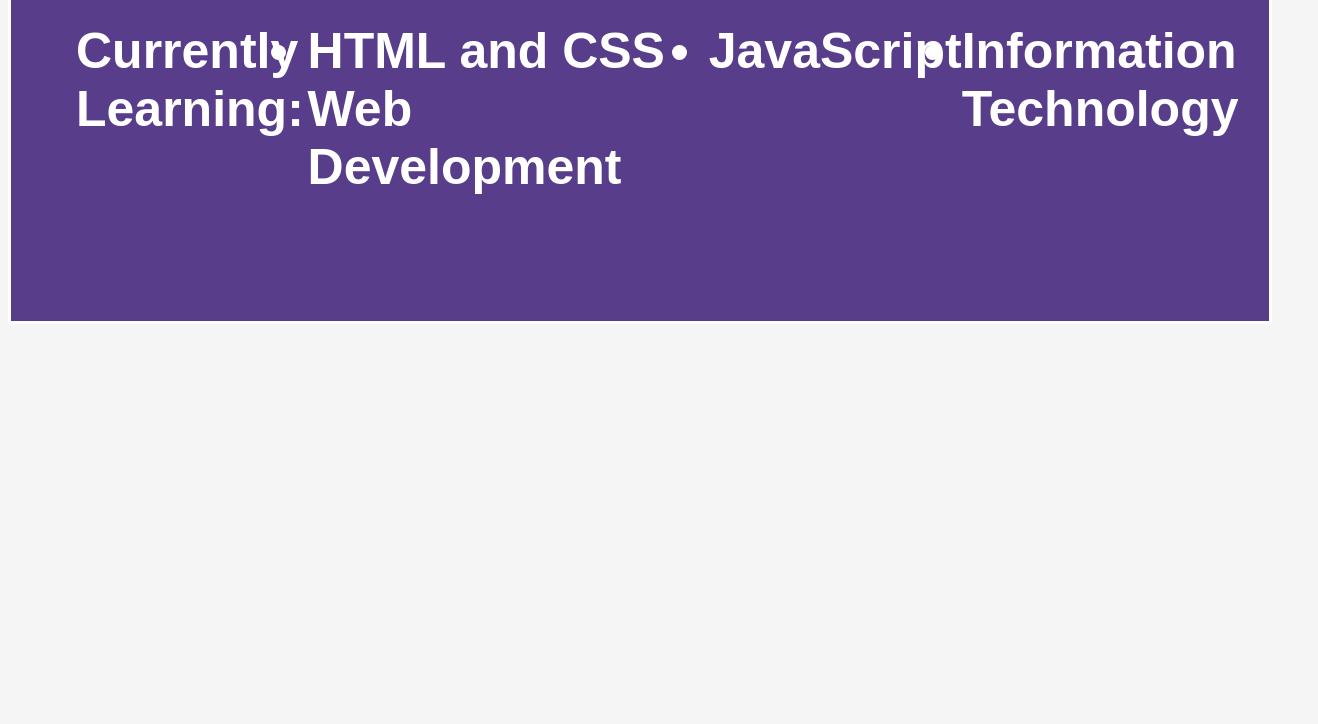
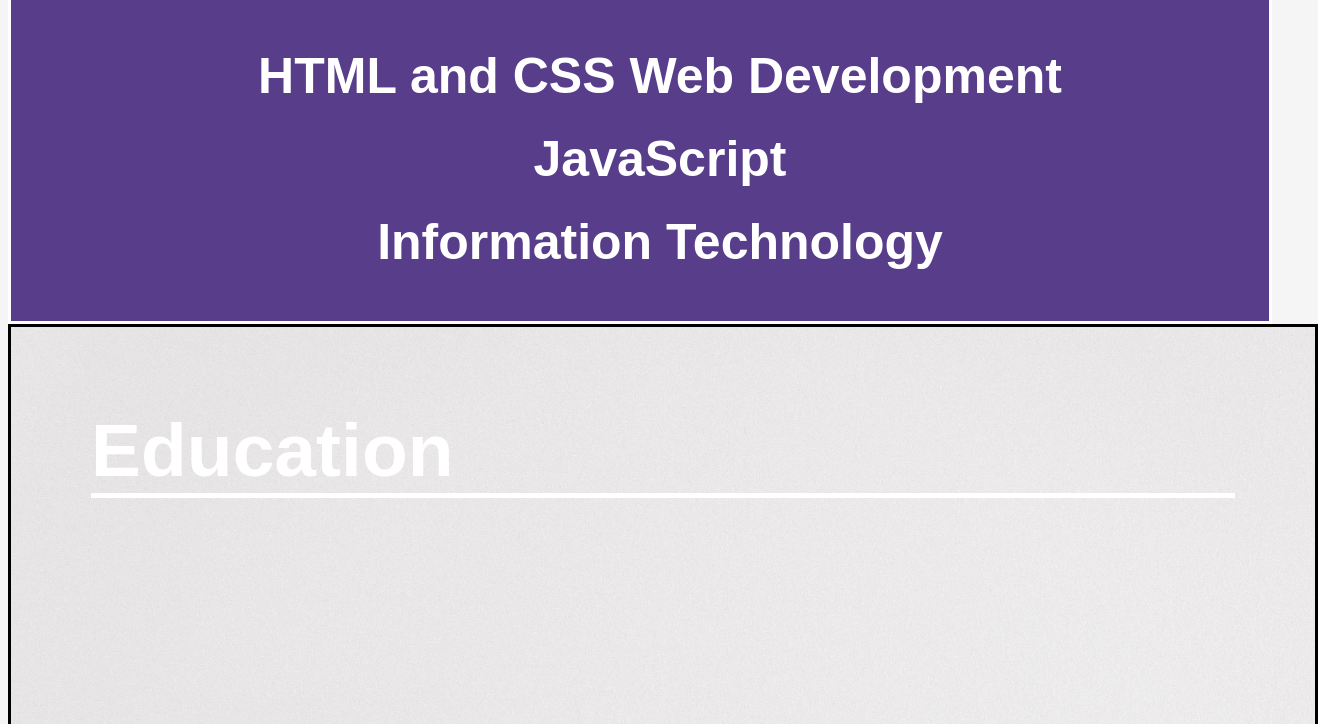
Before and after one commit to melissaarrington1/Personal-Portfolio, a plain HTML site: page Personal Portfolio/index.html in a window 1280 px wide. Shown: the part 1536-2260 px from the top of the page, 1318 px wide, since content can reach past the window. Before the commit the page ends 1868 px from the top, so only its background shows below. Drawn offline with Linux system fonts and the light colour scheme; a web font is replaced by a local one.

Commit message:
2nd set of changes added

```diff
--- a/Personal Portfolio/index.html
+++ b/Personal Portfolio/index.html
@@ -24,12 +24,16 @@
         <img id="lil_logo" src="images/html logo.png">
         <img id="git_logo" src="images/Git-Icon-1788C.png">
         </div>
-        <ul>Currently Learning:
+        <ul>
             <li>HTML and CSS Web Development</li>
             <li>JavaScript</li>
             <li>Information Technology</li>
         </ul>
     </div>
+    <div class="thirdpara">
+        <h2>Education</h2>
+
+    </div>
 </body>
 
 </html>
--- a/Personal Portfolio/main.css
+++ b/Personal Portfolio/main.css
@@ -1,6 +1,7 @@
 body {
     background: whitesmoke;
     height: 100%;
+    border-image-source: url(/images/borderimage.png);
 }
 h2 {
     margin: 60px;
@@ -18,6 +19,7 @@ p {
     background-repeat: no-repeat;
     background-size: cover;
     height: 900px;
+    width: 100%;
     border: solid black;
     color: white;
     font-family: 'Muli', sans-serif;
@@ -47,7 +49,7 @@ p {
     height: 150px;
     border: solid;
 }
-ul{
+li{
     margin: 25px;
     position: relative;
     display: flex;
@@ -60,3 +62,17 @@ ul{
 #git_logo {
     height: 330px;
 }
+.thirdpara {
+    background-image: url(images/color-design-flora-1166644.jpg);
+    background-attachment: fixed;
+    background-repeat: no-repeat;
+    background-size: cover;
+    height: 900px;
+    width: 100%;
+    border: solid black;
+    color: white;
+    font-family: 'Muli', sans-serif;
+    font-size: 50px;
+    font-weight: bold;
+    padding: 20px;
+}
```
Also changed, not shown: Personal Portfolio/images/abstract-ai-art-355948.jpg (added), Personal Portfolio/images/borderimage.png (added), Personal Portfolio/images/color-design-flora-1166644.jpg (added), 1 other file.
